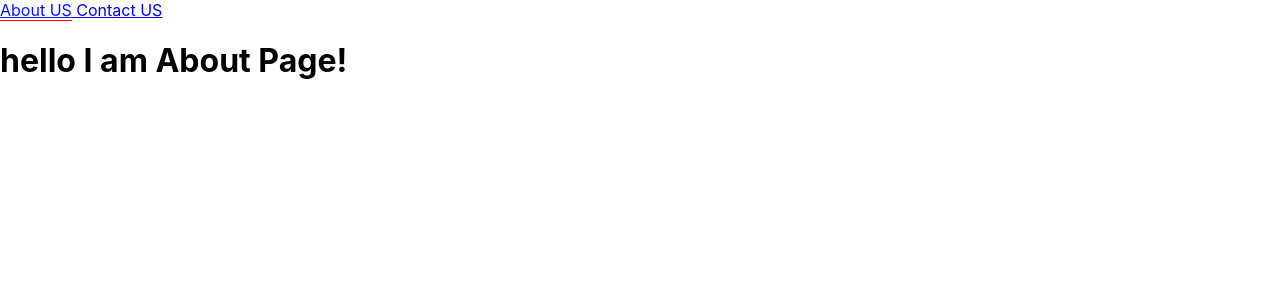
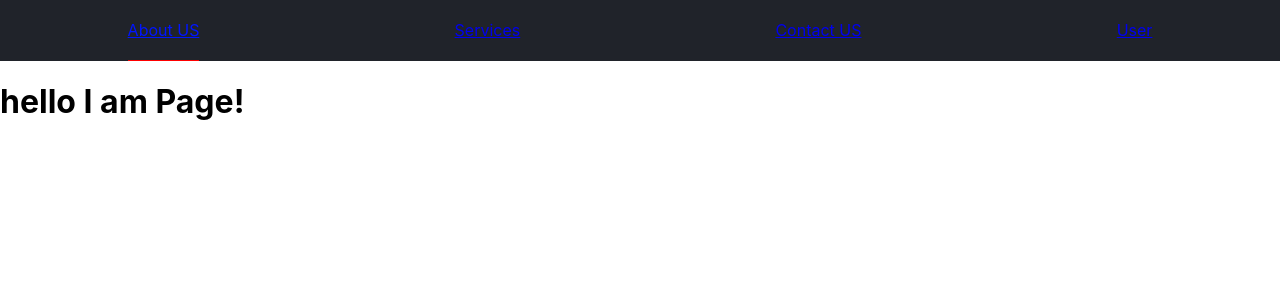
Before and after one commit to swati-parmar/Interviewquestions, a React (Create React App) app: page / in a window 1280 px wide. Shown: the top 300 px of the page. Built offline with nearby package versions, Linux system fonts and the light colour scheme.

Commit message:
Use params Hook

```diff
--- a/src/App.js
+++ b/src/App.js
@@ -4,6 +4,8 @@ import About from "./Component/reactrouter/About";
 import Contact from "./Component/reactrouter/Contact";
 import Error from "./Component/reactrouter/Error";
 import Menu from "./Component/reactrouter/Menu";
+import Service from "./Component/reactrouter/Service";
+import User from "./Component/reactrouter/User";
 
 const App = () => {
 
@@ -12,7 +14,9 @@ const App = () => {
     <Menu />
       <Routes>
         <Route exact path='/' element={<About />} />
+        <Route path='/service' element={<Service />} />
         <Route path="/contact" element={<Contact />} />
+        <Route path="/user/:fname/:lname" element={<User />} />
         <Route path="*" element={<Error />} />
       </Routes>
       {/* <About />
--- a/src/Component/reactrouter/About.js
+++ b/src/Component/reactrouter/About.js
@@ -1,7 +1,7 @@
 import React from "react";
 
-const About = () => {
-    return <h1>hello I am About Page!</h1>
+const About = (props) => {
+    return <h1>hello I am {props.name} Page!</h1>
 };
 
 export default About;
--- a/src/Component/reactrouter/Menu.js
+++ b/src/Component/reactrouter/Menu.js
@@ -4,9 +4,23 @@ import {NavLink} from 'react-router-dom';
 
 const Menu = () => {
     return (
-        <div>
-            <NavLink exact='true'  className={({isActive}) => (isActive ? "active-style" : 'none')} to='/'> About US</NavLink>
-            <NavLink exact='true'  className={({isActive}) => (isActive ? "active-style" : 'none')} to='/contact'> Contact US</NavLink>
+        <div className="menu_style">
+            <NavLink
+                exact='true'  className={({isActive}) => (isActive ? "active-style" : 'none')} to='/'>
+                 About US
+            </NavLink>
+            <NavLink
+                exact='true'  className={({isActive}) => (isActive ? "active-style" : 'none')} to='/service'>
+                Services
+            </NavLink>
+            <NavLink
+                exact='true'  className={({isActive}) => (isActive ? "active-style" : 'none')} to='/contact'>
+                Contact US
+            </NavLink>
+            <NavLink
+                exact='true'  className={({isActive}) => (isActive ? "active-style" : 'none')} to='/user/swati/parmar'>
+                User
+            </NavLink>
         </div>
     );
 };
--- /dev/null
+++ b/src/Component/reactrouter/Service.js
@@ -0,0 +1,7 @@
+import React from 'react';
+
+const Service = () => {
+    return <h1>Hello I am Service Page</h1>
+};
+
+export default Service;
--- /dev/null
+++ b/src/Component/reactrouter/User.js
@@ -0,0 +1,15 @@
+import React from 'react';
+import { useParams } from 'react-router-dom';
+
+// const User = ({ match }) => {
+//     return  <h1>Hello {match.params.name} page </h1>
+// };
+
+const User = () => {
+    const { fname, lname } = useParams();
+    return  (
+        <h1>Hello {fname} {lname} page </h1>
+    )
+};
+
+export default User;
--- a/src/index.css
+++ b/src/index.css
@@ -16,3 +16,11 @@ code {
   color: rgb(0, 21, 255);
   border-bottom: 1px solid red;
 }
+
+.menu_style {
+  width: 100%;
+  line-height: 60px;
+  background-color: #20232a;
+  display: flex;
+  justify-content: space-around;
+}
```
